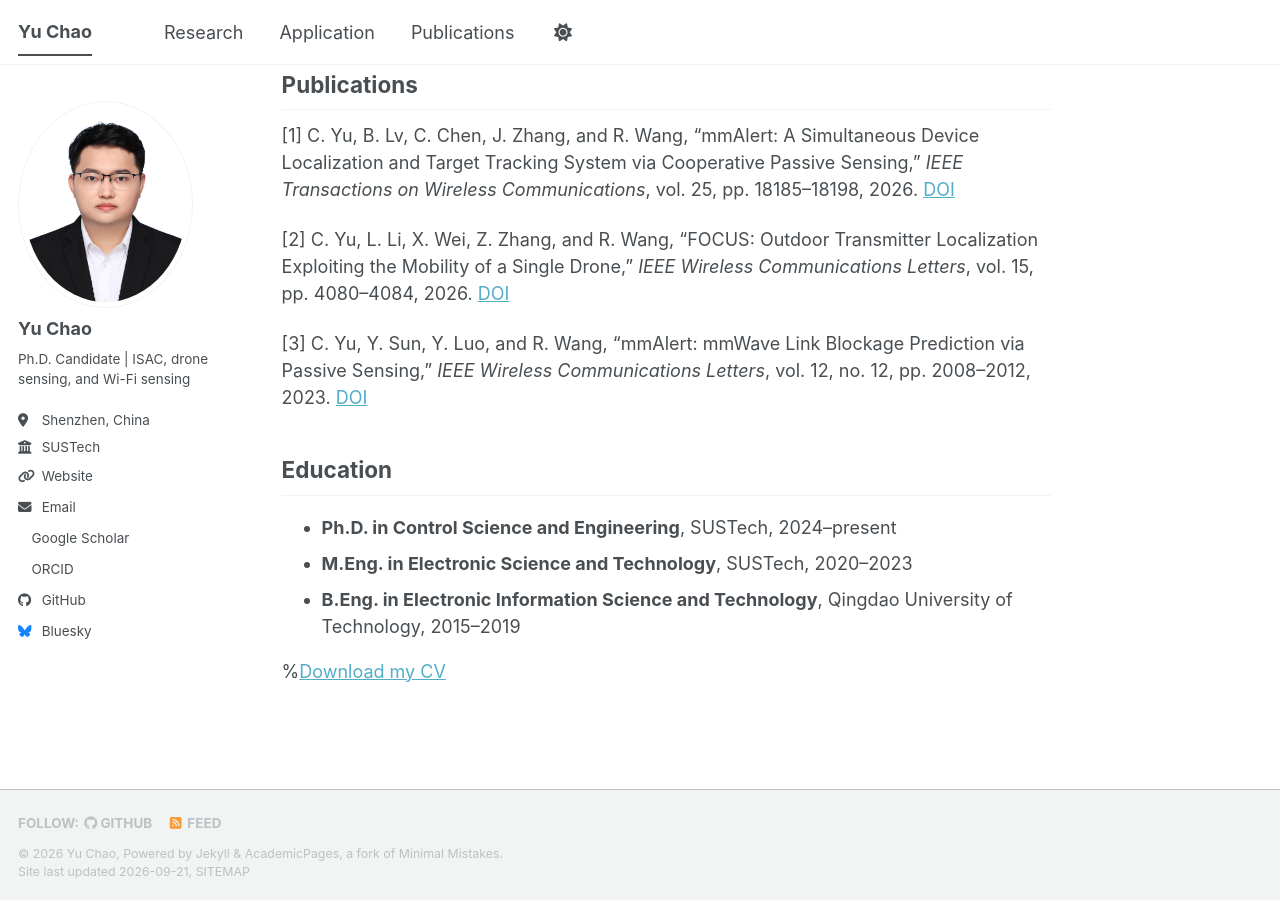
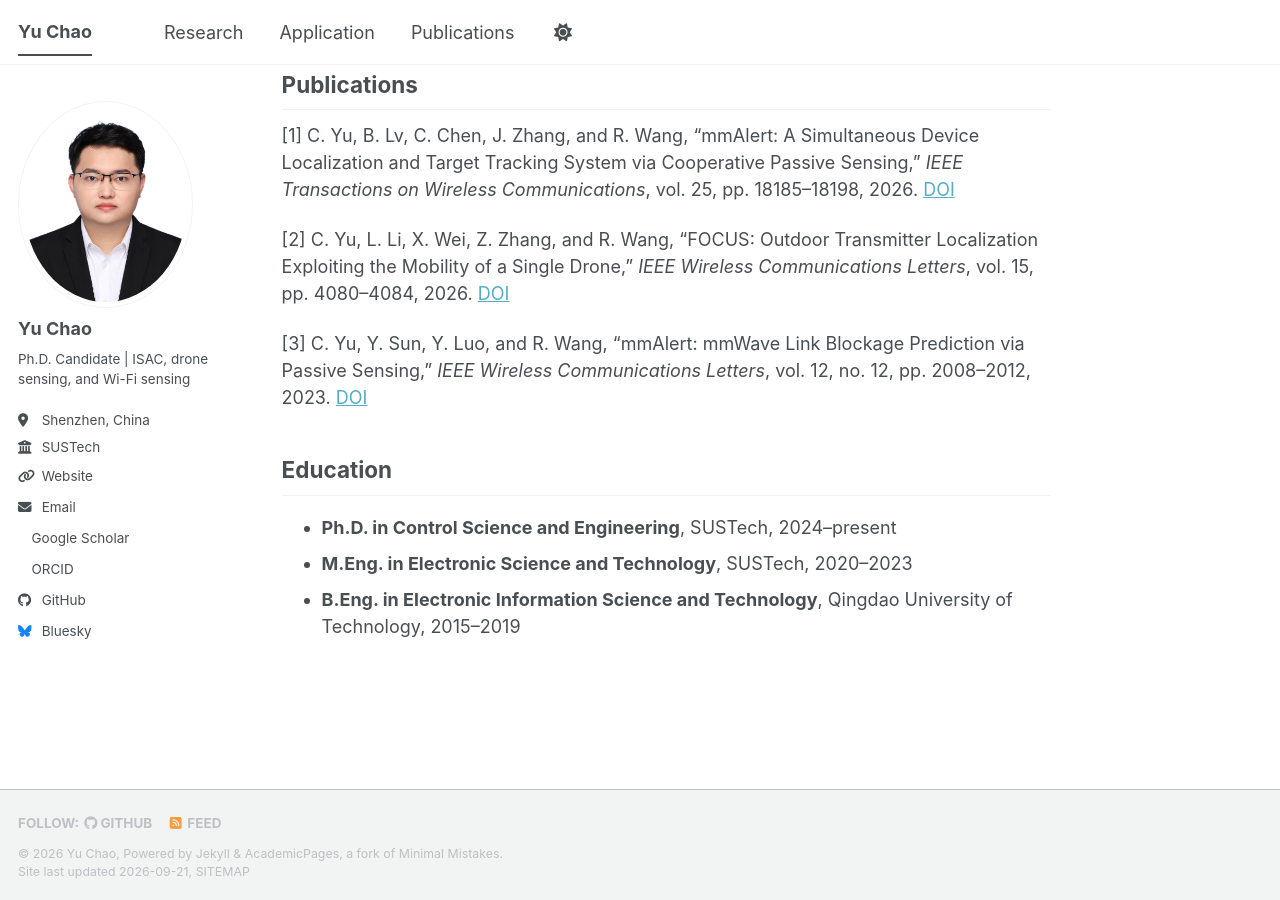
Before and after one commit to Ychao12032212/Ychao12032212.github.io, a Jekyll site: the page built from _pages/about.md, in a window 1280 px wide and 900 px high, scrolled down 948 px. Built offline with Jekyll 4.4.1, drawn with Linux system fonts in a browser that asks for light colours; a style sheet for code colours, icons or effects is not loaded.

Commit message:
Update about.md

```diff
--- a/_pages/about.md
+++ b/_pages/about.md
@@ -39,5 +39,3 @@ My research lies at the intersection of wireless communications and sensing, wit
 - **Ph.D. in Control Science and Engineering**, SUSTech, 2024–present
 - **M.Eng. in Electronic Science and Technology**, SUSTech, 2020–2023
 - **B.Eng. in Electronic Information Science and Technology**, Qingdao University of Technology, 2015–2019
-
-%[Download my CV](/files/Yu_Chao_CV.pdf)
```
